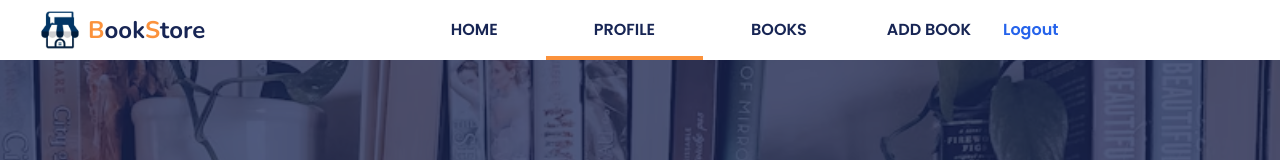
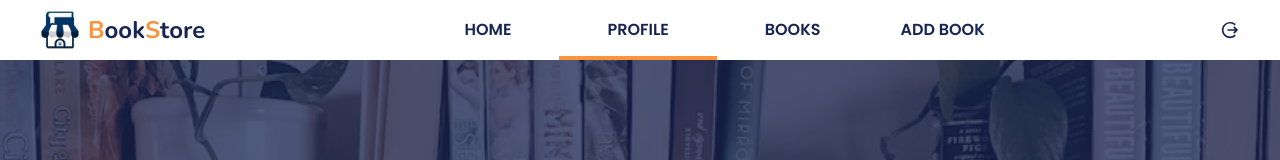
Before and after one commit to katiaku/bookstore, a React (Vite) app: page /profile in a window 1280 px wide. Shown: the top 160 px of the page. Built offline with nearby package versions, Linux system fonts and the light colour scheme; sample sign-in values are in the browser's storage.

Commit message:
Arregla el logout

```diff
--- a/src/components/BookItem.tsx
+++ b/src/components/BookItem.tsx
@@ -65,10 +65,10 @@ export default function BookItem(props: BookItemProps) {
                 </div>
 
                 <div className='self-end flex gap-2'>
-                    <button onClick={ deleteBook }>
+                    <button onClick={ editBook }>
                         <RiEdit2Fill className="cursor-pointer text-slate-700 hover:text-orange-400 transition-all ease-in-out duration-300" />
                     </button>
-                    <button onClick={ editBook }>
+                    <button onClick={ deleteBook }>
                         <RiDeleteBin5Fill className="cursor-pointer text-slate-700 hover:text-red-700 transition-all ease-in-out duration-300" />
                     </button>
                 </div>
--- a/src/components/Header.tsx
+++ b/src/components/Header.tsx
@@ -5,12 +5,17 @@ import Menu from "./Menu";
 import { useState } from "react";
 import Sidebar from "./Sidebar";
 import { AnimatePresence, motion } from "framer-motion";
+import useUserContext from "../hooks/useUserContext";
+import { IoMdLogOut } from "react-icons/io";
 
 export default function Header() {
 
     const [isOpenSidebar, setIsOpenSidebar] = useState(false);
 
+    const { user, logout } = useUserContext();
+
     return (
+
         <div className="relative z-20 flex items-center px-4 lg:px-10 h-[60px] bg-white">
             <Logo />
 
@@ -21,11 +26,13 @@ export default function Header() {
             </div>
 
             <button
-                className="md:hidden font-bold text-3xl text-blue-950 ml-auto mr-2"
+                className="md:hidden font-bold text-2xl text-blue-950 ml-auto mr-2"
                 onClick={() => setIsOpenSidebar(!isOpenSidebar)}
             >
                 {isOpenSidebar ? <AiOutlineClose /> : <RxHamburgerMenu /> }
             </button>
+
+            {user && <button onClick={logout} className="font-semibold text-2xl md:text-xl text-blue-950 pl-2 flex items-center justify-center transition-all ease-in-out duration-300 hover:text-orange-400"><IoMdLogOut /></button>}
 
             <AnimatePresence>
                 {
--- a/src/components/Menu.tsx
+++ b/src/components/Menu.tsx
@@ -3,7 +3,7 @@ import useUserContext from "../hooks/useUserContext";
 
 export default function Menu() {
 
-    const { user, logout } = useUserContext();
+    const { user } = useUserContext();
 
     return (
         <nav className="flex flex-col md:flex-row md:w-1/2 h-full mx-auto justify-center items-center font-semibold uppercase font-poppins text-xl md:text-base gap-0">
@@ -46,9 +46,6 @@ export default function Menu() {
                 Add Book
             </NavLink>}
 
-            {/* TODO: style the logout button */}
-            {user && <button onClick={logout} className="text-blue-600 hover:text-white" >Logout</button>}
-
         </nav>
     )
 }
```
